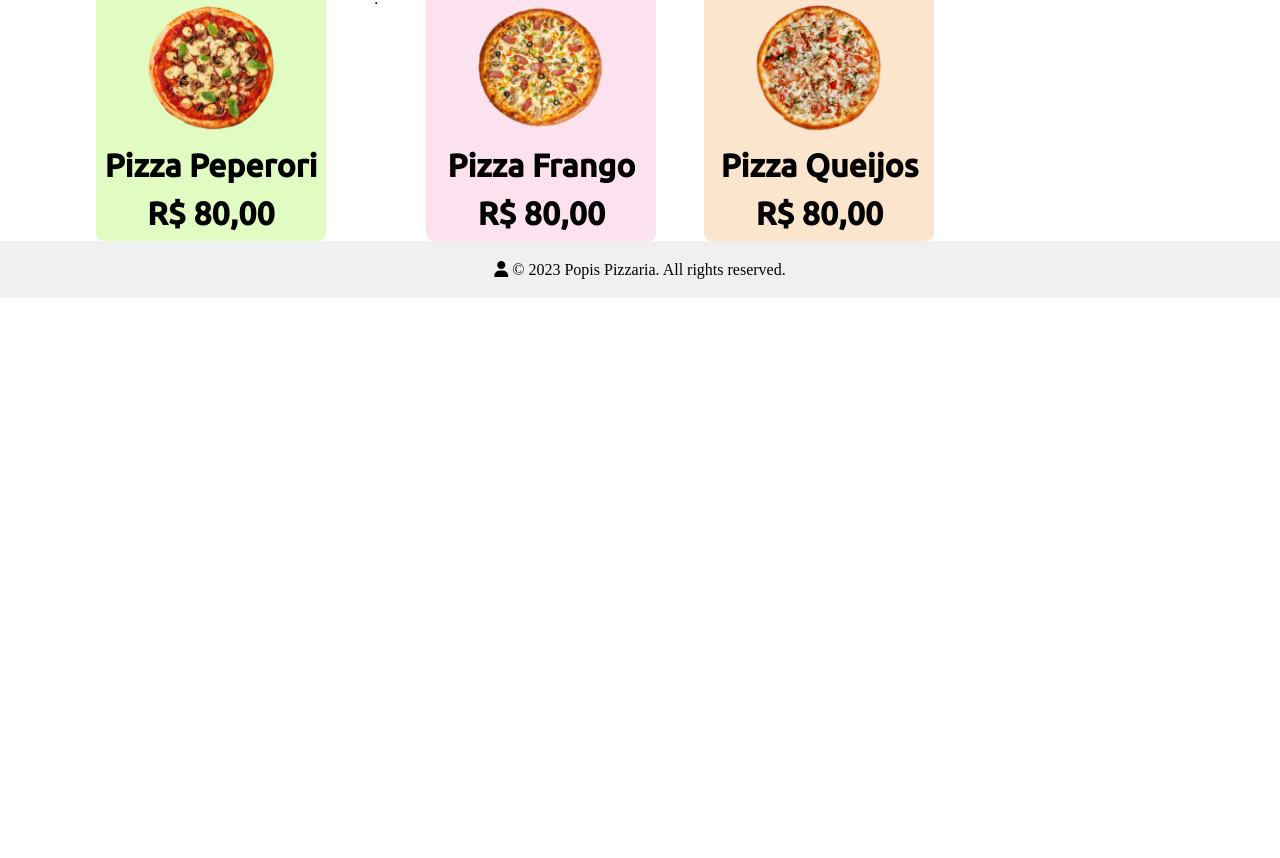
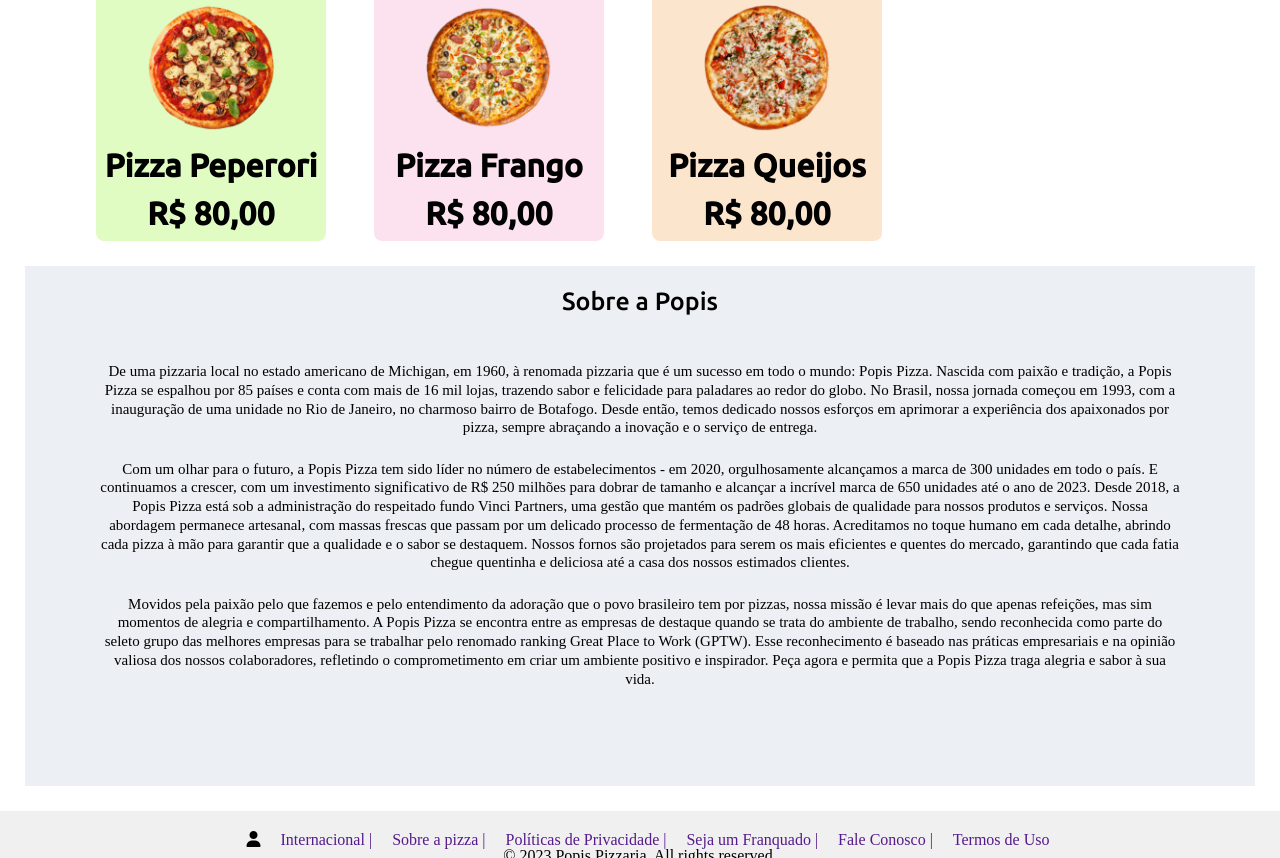
Before and after one commit to multilucas/sitePizzaria, a plain HTML site: page index.html in a window 1280 px wide. Shown: the part 821-1679 px from the top of the page. Before the commit the page ends 1119 px from the top, so only its background shows below. Drawn offline with nearby package versions, Linux system fonts and the light colour scheme.

Commit message:
add the footer and about section

```diff
--- /dev/null
+++ b/css/layout/_about.css
@@ -0,0 +1,18 @@
+.about {
+  margin: 25px;
+  background: #eceff3;
+  font-size: 15px;
+  line-height: 1.4em;
+  padding: 25px;
+  text-align: center;
+  /* Center the text horizontally */
+}
+
+.about h3 {
+  font-size: 25px;
+}
+
+.about p {
+  line-height: 1.25;
+  margin: 0 0 1.5em;
+}
--- a/css/layout/_nav.css
+++ b/css/layout/_nav.css
@@ -22,6 +22,6 @@ a {
 }
 
 .image-logo {
-  width: 200px;
-  height: 200px;
+  width: 96px;
+  height: 96px;
 }
--- a/css/main.css
+++ b/css/main.css
@@ -7,3 +7,4 @@
 @import "./module/_cards.css";
 @import "./layout/_section_cards.css";
 @import "./layout/_footer.css";
+@import "./layout/_about.css";
--- a/index.html
+++ b/index.html
@@ -18,7 +18,7 @@
       <img class="image-logo" src="image/logo-pizzaria.png" alt="Minha logo">
       <ul class="lista__menu">
         <li><a class="txt__small" href="">Home</a></li>
-        <li><a class="txt__small" href="">Sobre</a></li>
+        <li><a class="txt__small" href="#about">Sobre</a></li>
         <li><a class="txt__small" href="">Localização</a></li>
       </ul>
       <ul class="lista__icon">
@@ -39,7 +39,6 @@
       <p class="txt__medium">Pizza Peperori</p>
       <p class="txt__medium">R$ 80,00</p>
     </div>
-    :
     <div class="card card__rosa__pastel1">
       <img class="image__card" src="./image/pizza2.png" alt="pizza">
       <p class="txt__medium">Pizza Frango</p>
@@ -52,9 +51,62 @@
       <p class="txt__medium">R$ 80,00</p>
     </div>
   </section>
+  <section class="about" id="about">
+    <h3 class="titulo__principal">Sobre a Popis</h3>
+    <div class="about">
+      <p> De uma pizzaria local no estado americano de Michigan, em 1960, à renomada pizzaria que é um sucesso em todo o
+        mundo: Popis Pizza. Nascida com paixão e tradição, a Popis Pizza se espalhou por 85 países e conta com mais de
+        16
+        mil lojas, trazendo sabor e felicidade para paladares ao redor do globo. No Brasil, nossa jornada começou em
+        1993,
+        com a inauguração de uma unidade no Rio de Janeiro, no charmoso bairro de Botafogo. Desde então, temos dedicado
+        nossos esforços em aprimorar a experiência dos apaixonados por pizza, sempre abraçando a inovação e o serviço de
+        entrega.
+      </p>
+      <p>
+        Com um olhar para o futuro, a Popis Pizza tem sido líder no número de estabelecimentos - em 2020, orgulhosamente
+        alcançamos a marca de 300 unidades em todo o país. E continuamos a crescer, com um investimento significativo de
+        R$ 250 milhões para dobrar de tamanho e alcançar a incrível marca de 650 unidades até o ano de 2023.
+
+        Desde 2018, a Popis Pizza está sob a administração do respeitado fundo Vinci Partners, uma gestão que mantém os
+        padrões globais de qualidade para nossos produtos e serviços. Nossa abordagem permanece artesanal, com massas
+        frescas que passam por um delicado processo de fermentação de 48 horas. Acreditamos no toque humano em cada
+        detalhe, abrindo cada pizza à mão para garantir que a qualidade e o sabor se destaquem. Nossos fornos são
+        projetados para serem os mais eficientes e quentes do mercado, garantindo que cada fatia chegue quentinha e
+        deliciosa até a casa dos nossos estimados clientes.
+      </p>
+      <p>
+        Movidos pela paixão pelo que fazemos e pelo entendimento da adoração que o povo brasileiro tem por pizzas, nossa
+        missão é levar mais do que apenas refeições, mas sim momentos de alegria e compartilhamento. A Popis Pizza se
+        encontra entre as empresas de destaque quando se trata do ambiente de trabalho, sendo reconhecida como parte do
+        seleto grupo das melhores empresas para se trabalhar pelo renomado ranking Great Place to Work (GPTW). Esse
+        reconhecimento é baseado nas práticas empresariais e na opinião valiosa dos nossos colaboradores, refletindo o
+        comprometimento em criar um ambiente positivo e inspirador.
+
+        Peça agora e permita que a Popis Pizza traga alegria e sabor à sua vida.
+      </p>
+    </div>
+  </section>
+
   <footer class="footer" class="fa-solid fa-user">
-    <i class="fa-solid fa-user"></i>
+    <a class="fa-solid fa-user"></a>
+    <ul class="">
+      <li><a class="" href="">Internacional |</a></li>
+      <li><a class="" href="">Sobre a pizza |</a></li>
+      <li><a class="" href="">Políticas de Privacidade |</a></li>
+      <li><a class="" href=""> Seja um Franquado |</a></li>
+      <li><a class="" href=""> Fale Conosco |</a></li>
+      <li><a class="" href="""> Termos de Uso  </a></li>
+    </ul></br>
     &copy; 2023 Popis Pizzaria. All rights reserved.
+    </br>
+    <ul>
+      <li><i class=" fa-brands fa-facebook"></i></li>
+      <li><i class="fa-brands fa-instagram"></i></li>
+      <li><i class="fa-brands fa-twitter"></i></li>
+      <li><i class="fa-brands fa-tiktok"></i></li>
+      <li><i class="fa-brands fa-youtube"></i></li>
+    </ul>
   </footer>
 </body>
 
```
Also changed, not shown: image/logo-pizzaria.png.
